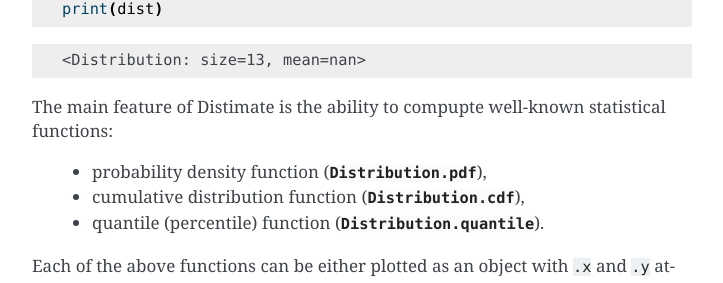
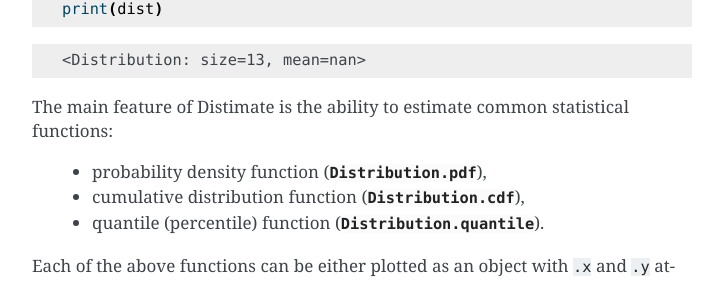
Before and after one commit to akamai/distimate, a Sphinx documentation site: the page built from docs/intro.rst, in a window 1280 px wide and 900 px high, scrolled down 1975 px. Shown: the part 165-448 px from the top of the window, without its empty margins (388-1111 px from the left). Built offline with Sphinx 7.4.7, drawn with Linux system fonts in a browser that asks for light colours; some of the changed text lies outside the part shown.

Commit message:
Unify headings in docs.

```diff
--- a/docs/intro.rst
+++ b/docs/intro.rst
@@ -84,7 +84,7 @@
 
 
 Statistics
-==========
+----------
 
 :class:`.Distribution` instances implement common statistical functions.
 All functions are approximated from underlying histograms.
@@ -124,7 +124,7 @@
     <Distribution: size=13, mean=nan>
 
 
-The main feature of Distimate is the ability to compupte well-known statistical functions:
+The main feature of Distimate is the ability to estimate common statistical functions:
 
  - probability density function (:attr:`.Distribution.pdf`),
  - cumulative distribution function (:attr:`.Distribution.cdf`),
@@ -184,7 +184,7 @@
 
 
 Pandas integration
-==================
+------------------
 
 Consider that you load :class:`pandas.DataFrame` with histogram values:
 
```
Also changed, not shown: other parts of docs/intro.rst (+3 -3 lines), docs/api.rst (+4 -7 lines).
